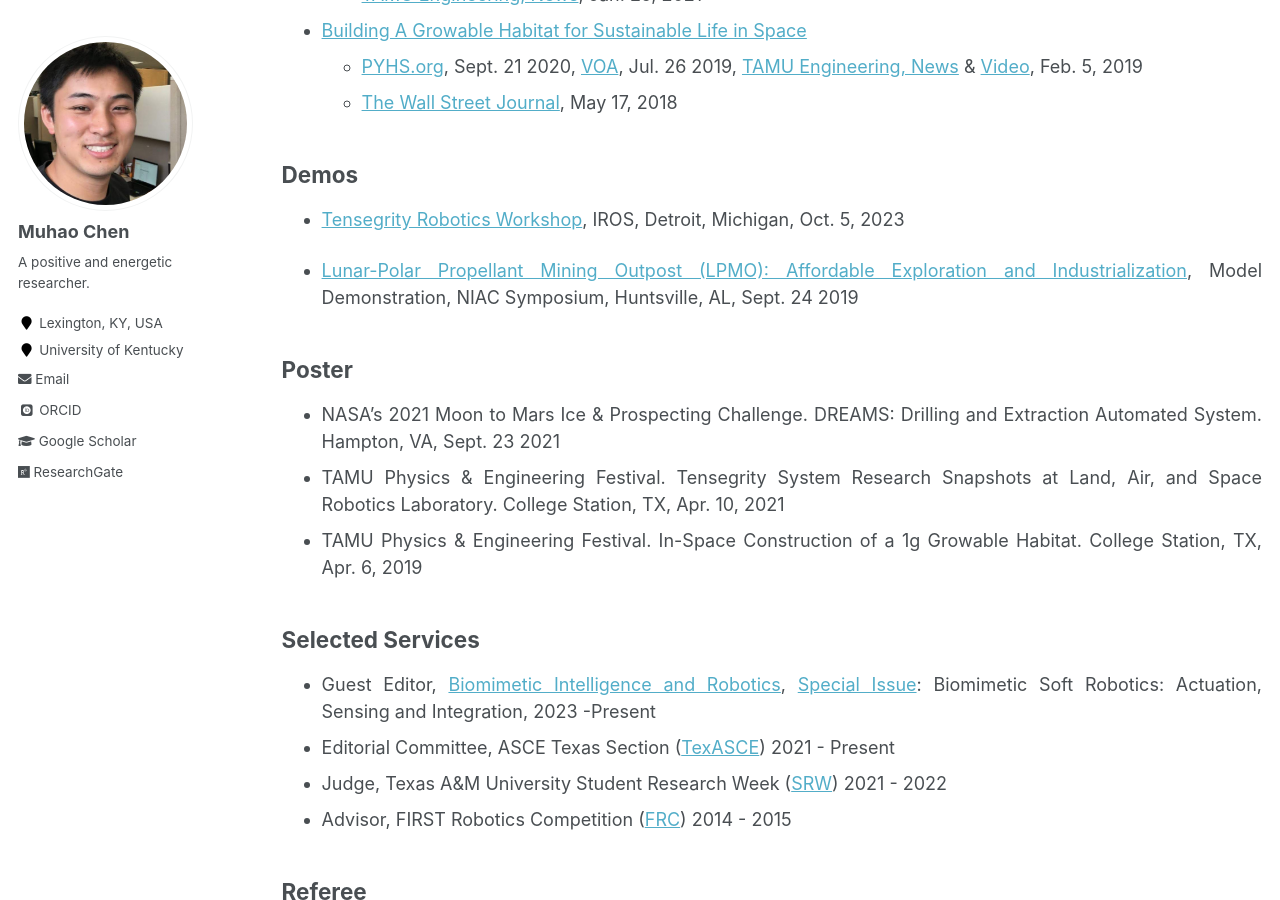
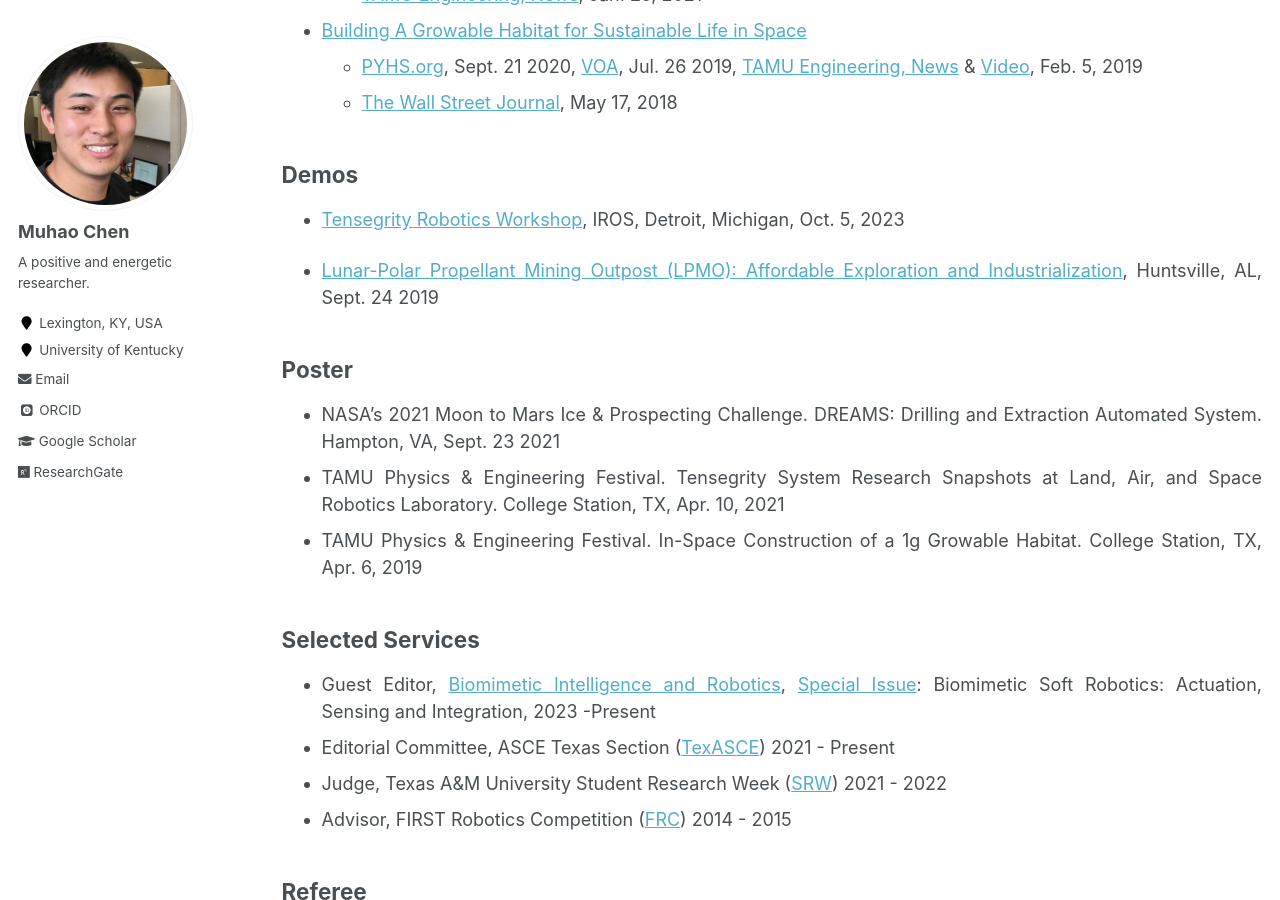
Before and after one commit to Muhao-Chen/muhao-chen.github.io, a Jekyll site: the page built from _pages/professional-activities.md, in a window 1280 px wide and 900 px high, scrolled down 1488 px. Built offline with Jekyll 4.4.1, drawn with Linux system fonts in a browser that asks for light colours; some web fonts are replaced.

Commit message:
Update professional-activities.md

```diff
--- a/_pages/professional-activities.md
+++ b/_pages/professional-activities.md
@@ -56,7 +56,7 @@ toc_max_header: 1
     <!-- - Tensegrity Actuated Origami Systems for Deployable Aerospace Structures
         * Event Participants: Idris Hussain, Muhao Chen, David Capps, Manoranjan Majji -->
 
-- [Lunar-Polar Propellant Mining Outpost (LPMO): Affordable Exploration and Industrialization](https://www.nasa.gov/directorates/spacetech/niac/2019_Phase_I_Phase_II/Lunar_Polar_Propellant_Mining_Outpost/), Model Demonstration, NIAC Symposium, Huntsville, AL, Sept. 24 2019
+- [Lunar-Polar Propellant Mining Outpost (LPMO): Affordable Exploration and Industrialization](https://www.nasa.gov/directorates/spacetech/niac/2019_Phase_I_Phase_II/Lunar_Polar_Propellant_Mining_Outpost/), Huntsville, AL, Sept. 24 2019
       <!-- * Event participants: Joel Sercel, Manoranjan Majji, Muhao Chen, Ali H. Khowaja -->
 
  <!-- and [Video](https://www.youtube.com/watch?v=Pu_aOUtN2wY&ab_channel=LuisRodriguez),-->
```
